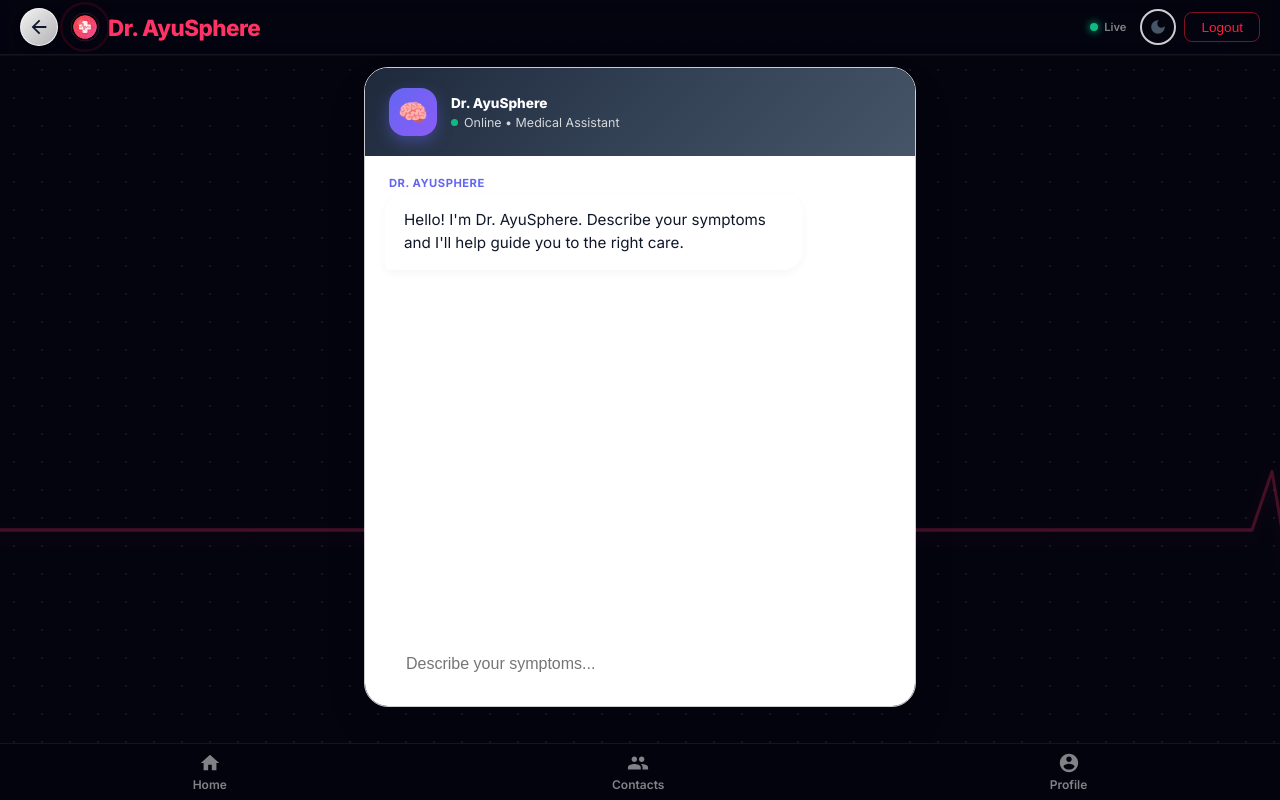
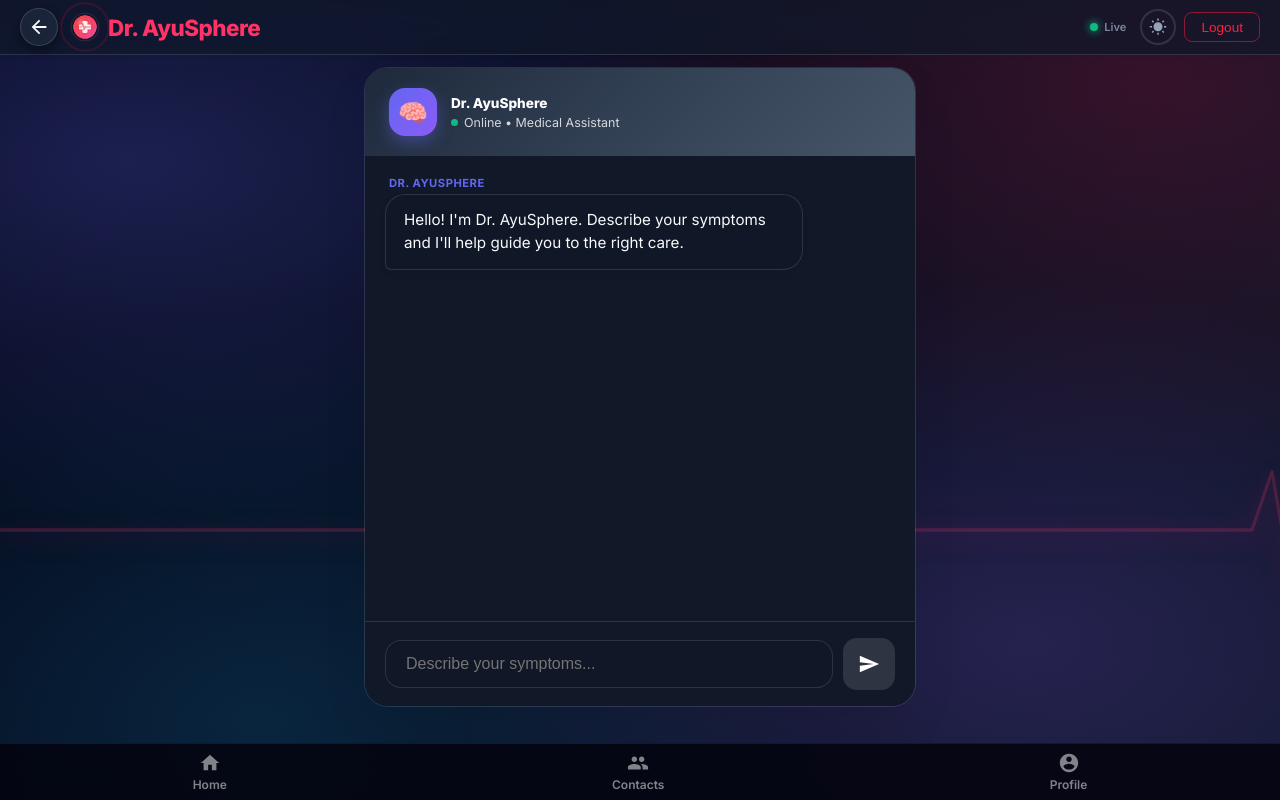
Before and after one commit to Ayush13harsh/AyuSphere, a Next.js app in the folder frontend/: page /chatbot in a window 1280 px wide. Built offline with nearby package versions, Linux system fonts and the light colour scheme; no server answers; sample sign-in values are in the browser's storage.

Commit message:
feat: revamp dashboard UI with premium CSS styling, restore mouse pointer, and fix theme contrast

```diff
--- a/frontend/app/components/AppLayout.js
+++ b/frontend/app/components/AppLayout.js
@@ -5,7 +5,6 @@ import { useAuth } from '../contexts/AuthContext';
 import { warmUpBackend } from '../lib/api';
 import { useState, useEffect } from 'react';
 import { motion } from 'framer-motion';
-import GlowCursor from './GlowCursor';
 
 export default function AppLayout({ children, title = 'AyuSphere' }) {
     const { logout } = useAuth();
@@ -14,9 +13,16 @@ export default function AppLayout({ children, title = 'AyuSphere' }) {
 
     useEffect(() => {
         const saved = localStorage.getItem('healthsos-theme');
-        if (saved === 'dark') {
+        // Default to dark theme on initial load if no choice exists
+        if (saved === 'dark' || saved === null) {
             setDarkMode(true);
             document.documentElement.setAttribute('data-theme', 'dark');
+            if (saved === null) {
+                localStorage.setItem('healthsos-theme', 'dark');
+            }
+        } else {
+            setDarkMode(false);
+            document.documentElement.removeAttribute('data-theme');
         }
         // Wake up the Render backend immediately so it's ready when user navigates
         warmUpBackend();
@@ -36,21 +42,10 @@ export default function AppLayout({ children, title = 'AyuSphere' }) {
 
     return (
         <>
-            <GlowCursor />
             <motion.header
                 initial={{ y: -80, opacity: 0 }}
                 animate={{ y: 0, opacity: 1 }}
                 transition={{ type: "spring", stiffness: 200, damping: 22, delay: 0.3 }}
-                style={{
-                    background: 'rgba(4, 4, 15, 0.75)',
-                    backdropFilter: 'blur(28px) saturate(180%)',
-                    WebkitBackdropFilter: 'blur(28px) saturate(180%)',
-                    borderBottom: '1px solid rgba(255, 255, 255, 0.07)',
-                    boxShadow: '0 1px 0 rgba(255, 31, 61, 0.1)',
-                    position: 'sticky',
-                    top: 0,
-                    zIndex: 100
-                }}
             >
                 <div style={{ display: 'flex', alignItems: 'center', gap: '12px' }}>
                     {pathname !== '/dashboard' && pathname !== '/' && (
@@ -87,7 +82,7 @@ export default function AppLayout({ children, title = 'AyuSphere' }) {
                             boxShadow: '0 0 6px #10b981',
                             animation: 'statusPulse 2s ease-in-out infinite'
                         }} />
-                        <span style={{ color: 'rgba(255, 255, 255, 0.5)', fontSize: '0.7rem', fontWeight: 600 }}>Live</span>
+                        <span style={{ color: 'var(--text-light)', opacity: 0.8, fontSize: '0.7rem', fontWeight: 600 }}>Live</span>
                     </div>
 
                     <button onClick={toggleDarkMode} className="theme-toggle" title={darkMode ? 'Switch to Light Mode' : 'Switch to Dark Mode'}>
--- a/frontend/app/globals.css
+++ b/frontend/app/globals.css
@@ -143,17 +143,15 @@ button, a, .action-card, .card, .list-item, .nav-item, .btn, .theme-toggle, inpu
 
 body {
   font-family: 'Inter', -apple-system, BlinkMacSystemFont, 'Segoe UI', Roboto, sans-serif;
-  background: #04040f;
-  color: #ffffff;
+  background: radial-gradient(ellipse at 10% 20%, rgba(255, 51, 102, 0.04) 0%, transparent 45%),
+              radial-gradient(ellipse at 90% 10%, rgba(59, 130, 246, 0.04) 0%, transparent 45%),
+              linear-gradient(135deg, #f8fafc 0%, #edf2f7 100%);
+  color: var(--text-dark);
   min-height: 100vh;
   position: relative;
   overflow-x: hidden;
   -webkit-font-smoothing: antialiased;
   -moz-osx-font-smoothing: grayscale;
-}
-
-@media (pointer: fine) {
-  * { cursor: none !important; }
 }
 
 /* Subtle dot grid texture */
@@ -485,11 +483,11 @@ main {
   font-size: 1rem;
   cursor: pointer;
   border-radius: 24px;
-  background: rgba(255, 255, 255, 0.04);
-  border: 1px solid rgba(255, 255, 255, 0.08);
+  background: var(--glass-bg);
+  border: 1px solid var(--border);
   backdrop-filter: blur(16px);
   -webkit-backdrop-filter: blur(16px);
-  color: #ffffff;
+  color: var(--text-dark);
   box-shadow: var(--shadow-float);
   transition: all 0.3s ease, transform 0.1s ease;
   will-change: transform;
@@ -651,11 +649,11 @@ main {
 
 /* Light background gradient for Health Hub Cards */
 .health-hub-card {
-  background: rgba(255, 255, 255, 0.04);
-  border: 1px solid rgba(255, 255, 255, 0.08);
+  background: var(--glass-bg);
+  border: 1px solid var(--border);
   backdrop-filter: blur(16px);
   -webkit-backdrop-filter: blur(16px);
-  color: #ffffff;
+  color: var(--text-dark);
   box-shadow: var(--shadow-float);
   border-radius: 22px !important;
   transition: all 0.3s ease, transform 0.1s ease;
@@ -761,7 +759,7 @@ main {
 .sos-modal-overlay {
   position: fixed;
   inset: 0;
-  background: rgba(4, 4, 15, 0.92);
+  background: rgba(255, 255, 255, 0.8);
   backdrop-filter: blur(20px);
   -webkit-backdrop-filter: blur(20px);
   z-index: 1000;
@@ -771,16 +769,24 @@ main {
   animation: fade-in 0.2s ease;
 }
 
+[data-theme="dark"] .sos-modal-overlay {
+  background: rgba(4, 4, 15, 0.92);
+}
+
 .sos-modal {
-  background: rgba(255, 255, 255, 0.04);
-  border: 1px solid rgba(255, 31, 61, 0.3);
+  background: var(--white-solid);
+  border: 1.5px solid rgba(255, 31, 61, 0.3);
   padding: 2.5rem;
   border-radius: 28px;
   text-align: center;
-  box-shadow: 0 0 60px rgba(255, 31, 61, 0.2), 0 25px 50px rgba(0, 0, 0, 0.8);
+  box-shadow: 0 0 60px rgba(255, 31, 61, 0.15), 0 25px 50px rgba(0, 0, 0, 0.08);
   max-width: 90%;
   width: 400px;
   animation: slide-up 0.4s cubic-bezier(0.175, 0.885, 0.32, 1.275);
+}
+
+[data-theme="dark"] .sos-modal {
+  box-shadow: 0 0 60px rgba(255, 31, 61, 0.2), 0 25px 50px rgba(0, 0, 0, 0.8);
 }
 
 .countdown-circle {
@@ -1325,3 +1331,54 @@ main {
     height: 220px !important;
   }
 }
+
+/* ── Backdrop Glow Effects ── */
+.backdrop-glow-container {
+  position: fixed;
+  inset: 0;
+  pointer-events: none;
+  z-index: -1;
+  overflow: hidden;
+}
+
+.backdrop-glow {
+  position: absolute;
+  border-radius: 50%;
+  filter: blur(120px);
+  opacity: 0.12;
+  transition: opacity 0.5s ease;
+}
+
+[data-theme="dark"] .backdrop-glow {
+  opacity: 0.25;
+}
+
+.backdrop-glow-red {
+  width: 400px;
+  height: 400px;
+  background: radial-gradient(circle, var(--accent-red) 0%, transparent 70%);
+  top: 10%;
+  left: -100px;
+  animation: float-glow-red 20s infinite alternate ease-in-out;
+}
+
+.backdrop-glow-blue {
+  width: 500px;
+  height: 500px;
+  background: radial-gradient(circle, var(--accent-blue) 0%, transparent 70%);
+  bottom: 10%;
+  right: -100px;
+  animation: float-glow-blue 25s infinite alternate ease-in-out;
+}
+
+@keyframes float-glow-red {
+  0% { transform: translate(0, 0) scale(1); }
+  50% { transform: translate(100px, 80px) scale(1.1); }
+  100% { transform: translate(40px, -50px) scale(0.9); }
+}
+
+@keyframes float-glow-blue {
+  0% { transform: translate(0, 0) scale(1); }
+  50% { transform: translate(-120px, -60px) scale(0.95); }
+  100% { transform: translate(-50px, 40px) scale(1.05); }
+}
```
Also changed, not shown: frontend/app/dashboard/page.js (+22 -35 lines).
